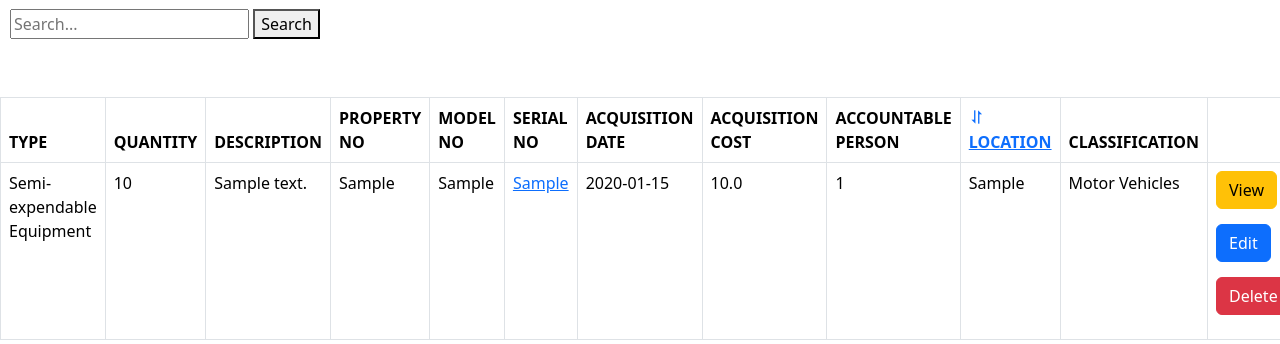
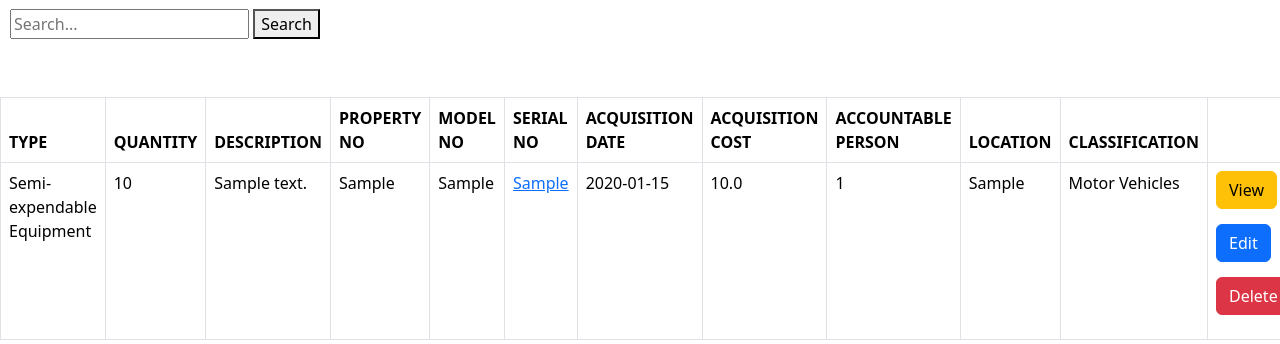
Before and after one commit to CAAP-Information-System/inventory-supply, a Django app: page / in a window 1280 px wide. Shown: the part 149-493 px from the top of the page. Run offline with Django 4.2, Linux system fonts and the light colour scheme; tables that the repository leaves empty hold one stand-in row (values such as "Sample post"); some libraries are stand-ins or nearby versions.

Commit message:
updated sorting

```diff
--- a/inventorySupplyApp/static/css/home.css
+++ b/inventorySupplyApp/static/css/home.css
@@ -15,3 +15,6 @@
     background-color: #22668D;
     color: #ffff;
 }
+.pointer {
+    cursor: pointer;
+}
--- a/inventorySupplyApp/templates/components/home.html
+++ b/inventorySupplyApp/templates/components/home.html
@@ -103,10 +103,7 @@
             <th>ACQUISITION DATE</th>
             <th>ACQUISITION COST</th>
             <th>ACCOUNTABLE PERSON</th>
-            <th>
-                <a href="{% url 'home' sort_order=toggle_sort_order %}">
-                    <i class='bx bx-sort'></i>LOCATION
-                </a></th>
+            <th class="pointer" data-sortable="true" onclick="sortTable('9')">LOCATION</th>
             <th>CLASSIFICATION</th>
             <th colspan="2"></th>
         </thead>
```
